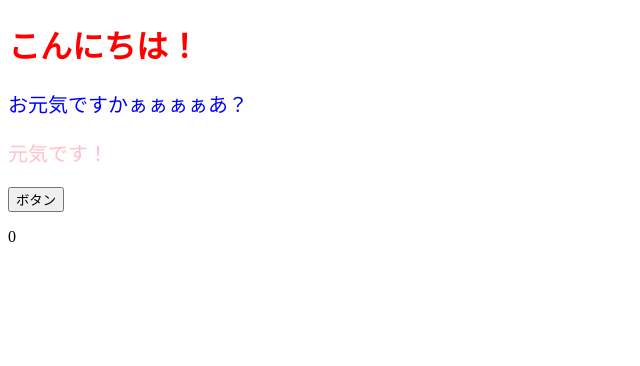
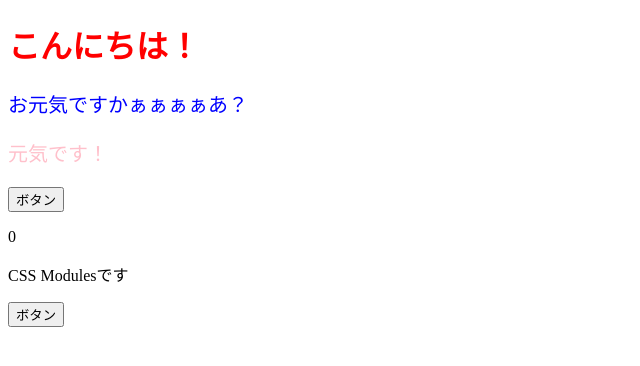
Before and after one commit to kajiharaj1/lean-react, a React (Create React App) app in the folder docker/app/react-memo/: page / in a window 1280 px wide. Shown: the top 366 px of the page, without its empty margins (0-640 px from the left). Built offline with nearby package versions, Linux system fonts and the light colour scheme.

Commit message:
モジュール一個追加

```diff
--- a/docker/app/react-memo/src/App.jsx
+++ b/docker/app/react-memo/src/App.jsx
@@ -1,6 +1,7 @@
 import { useState } from "react";
 import { useEffect } from "react";
 import { ColoredMessage } from "./components/ColoredMessage";
+import { CssModules } from "./components/CssModules";
 
 export const App = () => {
     // Stateの定義
@@ -17,6 +18,7 @@ export const App = () => {
             <ColoredMessage color="pink">元気です！</ColoredMessage>
             <button onClick={onClickButton}>ボタン</button>
             <p>{num}</p>
+            <CssModules></CssModules>
         </>
     );
 };
--- /dev/null
+++ b/docker/app/react-memo/src/components/CssModules.jsx
@@ -0,0 +1,8 @@
+export const CssModules = () => {
+    return (
+        <div>
+            <p>CSS Modulesです</p>
+            <button>ボタン</button>
+        </div>
+    );
+};
```
